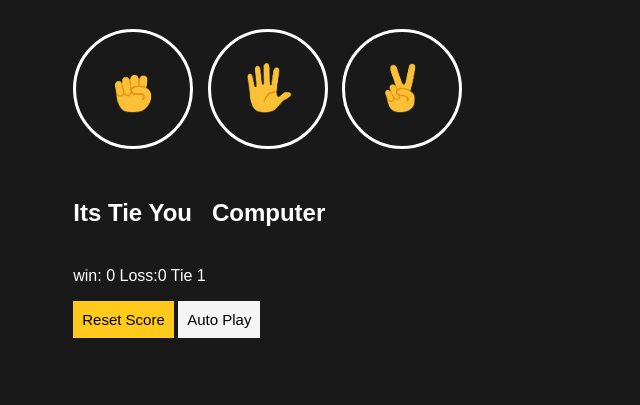
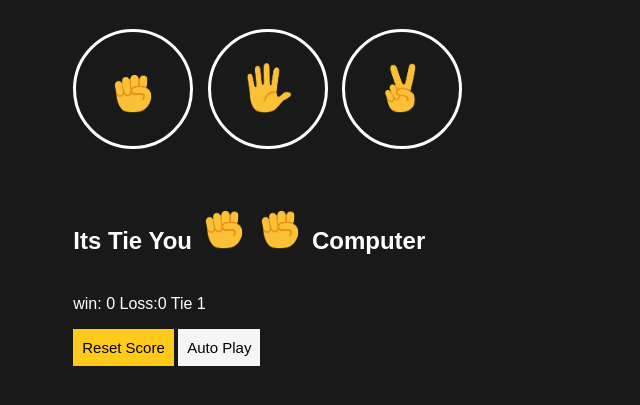
Before and after one commit to AdnankDev/webdevelopment-mini-projects, a plain HTML site: page rock-paper-sciccors/rock-scissor-paper.html in a window 1280 px wide. Both pictures are taken after a click on the button 451 px from the left and 226 px from the top of the page. Shown: the part 137-542 px from the top of the page, without its empty margins (318-958 px from the left). Drawn offline with Linux system fonts and the light colour scheme.

Commit message:
fix: images path issue resolved

```diff
--- a/rock-paper-sciccors/rock-scissor-paper.html
+++ b/rock-paper-sciccors/rock-scissor-paper.html
@@ -15,7 +15,7 @@
     playGame('Rock');
     "
       >
-        <img src="./imgaes/rock-emoji.png" alt="Rock" class="move-icon" />
+        <img src="./images/rock-emoji.png" alt="Rock" class="move-icon" />
       </button>
 
       <button
@@ -24,7 +24,7 @@
      playGame('Paper');
     "
       >
-        <img src="./imgaes/paper-emoji.png" alt="Paper" class="move-icon" />
+        <img src="./images/paper-emoji.png" alt="Paper" class="move-icon" />
       </button>
 
       <button
@@ -34,7 +34,7 @@
     "
       >
         <img
-          src="./imgaes/scissors-emoji.png"
+          src="./images/scissors-emoji.png"
           alt="Scissors"
           class="move-icon"
         />
--- a/rock-paper-sciccors/scripts/rock-paper-scissors.js
+++ b/rock-paper-sciccors/scripts/rock-paper-scissors.js
@@ -62,8 +62,8 @@ function playGame(playerMove) {
   computerMove = computerMove.toLowerCase();
 
   pElement.innerHTML = `${result}
-    You <img src="/images/${playerMove}-emoji.png" alt="" class="move-icon" />
-        <img src="/images/${computerMove}-emoji.png" alt="" class="move-icon" /> Computer`;
+    You <img src="./images/${playerMove}-emoji.png" alt="" class="move-icon" />
+   <img src="./images/${computerMove}-emoji.png" alt="" class="move-icon" /> Computer`;
 
   scoreElement.innerHTML = `win: ${score.wins} Loss:${score.losses} Tie ${score.ties}`;
 }
```
Also changed, not shown: rock-paper-sciccors/images/paper-emoji.png (renamed from rock-paper-sciccors/imgaes/paper-emoji.png), rock-paper-sciccors/images/rock-emoji.png (renamed from rock-paper-sciccors/imgaes/rock-emoji.png), rock-paper-sciccors/images/scissors-emoji.png (renamed from rock-paper-sciccors/imgaes/scissors-emoji.png).
